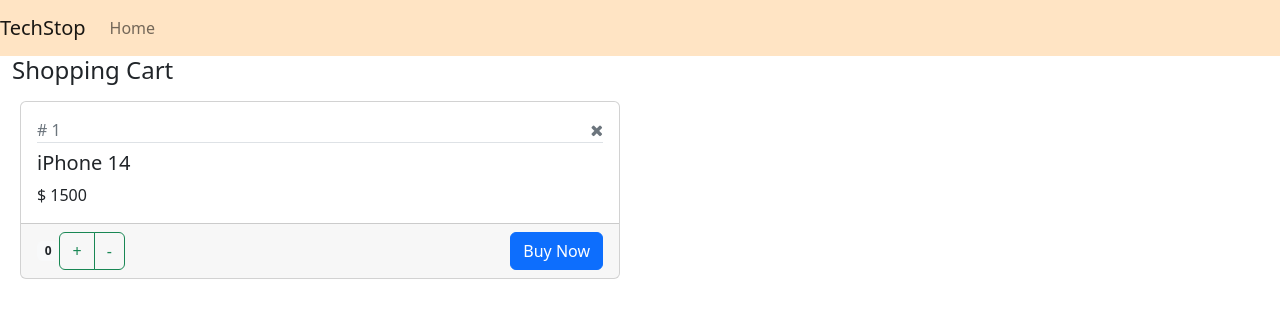
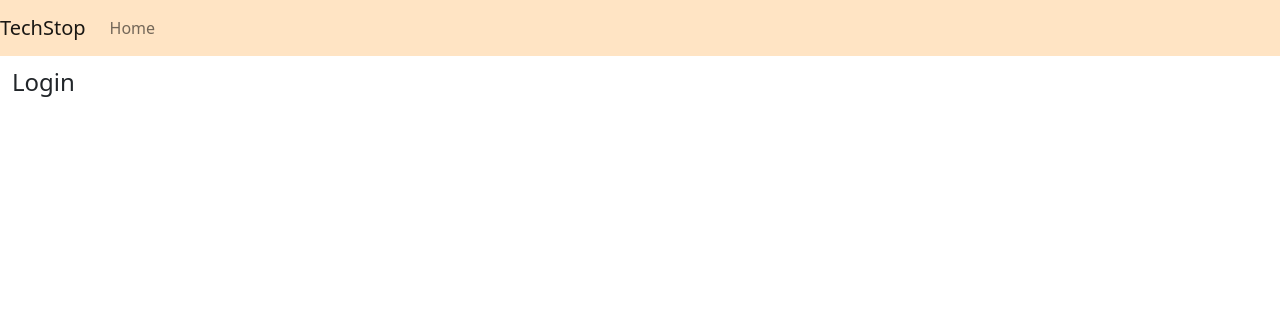
Before and after one commit to oscarwankaew/react-ecommerce, a React (Create React App) app in the folder my-app/: page / in a window 1280 px wide. Shown: the top 318 px of the page. Built offline with nearby package versions, Linux system fonts and the light colour scheme.

Commit message:
starting a Login form

```diff
--- a/my-app/src/App.jsx
+++ b/my-app/src/App.jsx
@@ -1,13 +1,15 @@
 import React, { Component } from "react";
 import NavBar from "./NavBar";
 import ShoppingCart from "./ShoppingCart";
+import Login from "./Login";
 
 export default class App extends Component{
   render(){
     return (
       <React.Fragment>
         <NavBar />
-        <ShoppingCart x="10"/>
+        {/* <ShoppingCart x="10"/> */}
+        <Login></Login>
       </React.Fragment>
     );
   }
--- /dev/null
+++ b/my-app/src/Login.jsx
@@ -0,0 +1,12 @@
+import React, { Component } from "react";
+
+export default class App extends Component {
+
+  render() {
+    return (
+      <div className="col-lg-9">
+        <h4 className="m-1 p-2 boarder-bottom">Login</h4>
+      </div>
+    );
+  }
+}
```
Also changed, not shown: my-app/src/Products.jsx (+5 -5 lines), my-app/src/ShoppingCart.jsx (+6 -6 lines).
